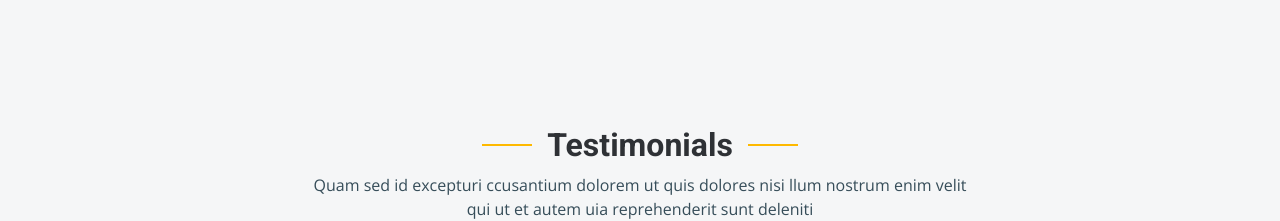
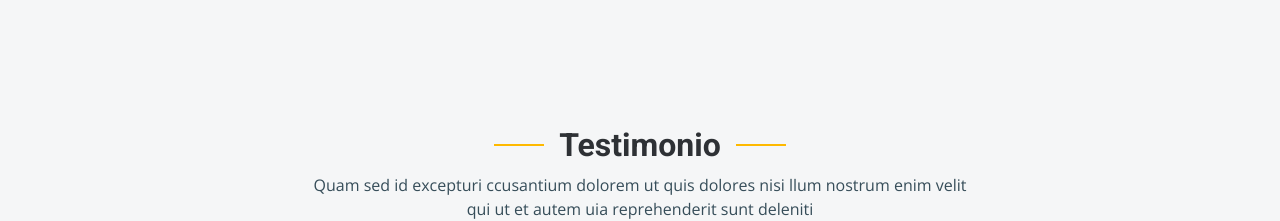
Before and after one commit to cristopherLz/b-C, a plain HTML site: page services.html in a window 1280 px wide. Shown: the part 1600-1821 px from the top of the page. Drawn offline with nearby package versions, Linux system fonts and the light colour scheme.

Commit message:
servicio

```diff
--- a/services.html
+++ b/services.html
@@ -166,7 +166,7 @@
       <div class="container" data-aos="fade-up">
 
         <div class="section-header">
-          <h2>Testimonials</h2>
+          <h2>Testimonio</h2>
           <p>Quam sed id excepturi ccusantium dolorem ut quis dolores nisi llum nostrum enim velit qui ut et autem uia reprehenderit sunt deleniti</p>
         </div>
 
```
